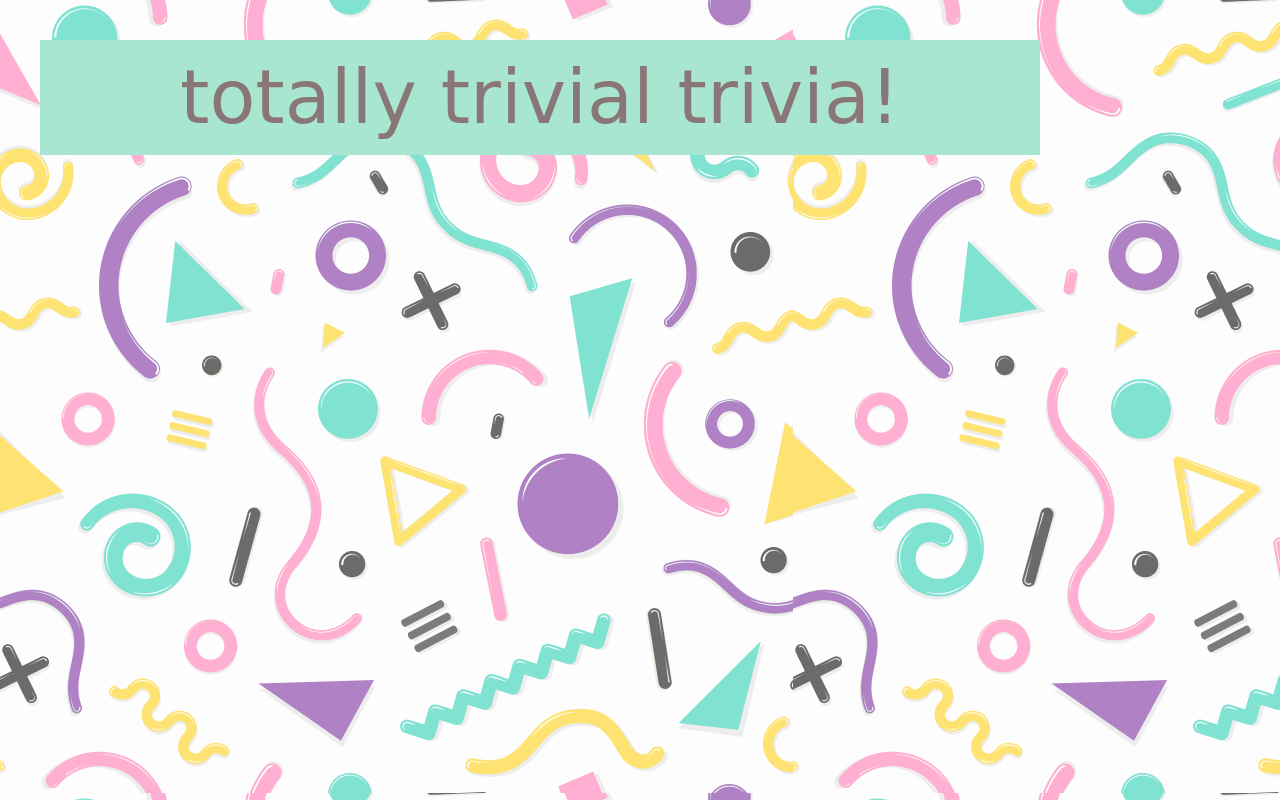
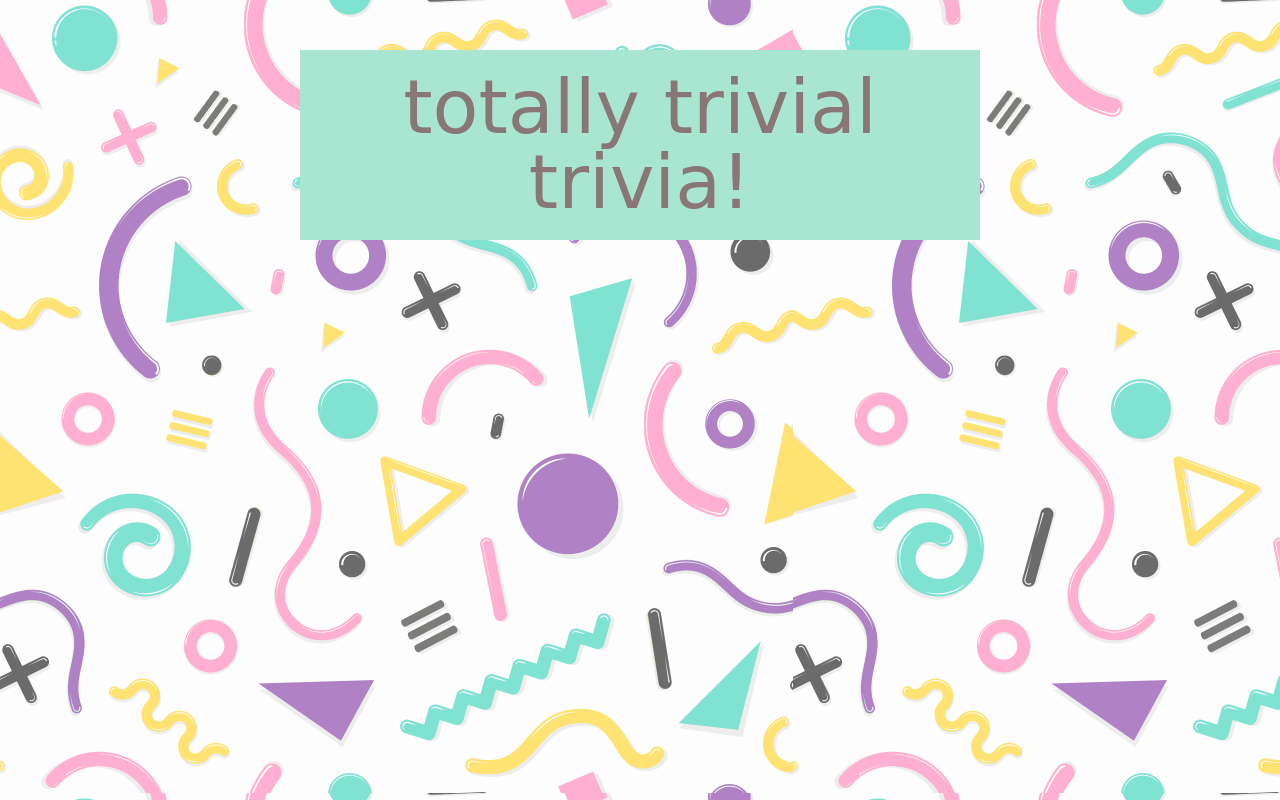
Before and after one commit to rbindas/TriviaGame, a plain HTML site: page index.html in a window 1280 px wide. Drawn offline with Linux system fonts and the light colour scheme; a web font is replaced by a local one.

Commit message:
skeleton re-done

```diff
--- a/assets/css/style.css
+++ b/assets/css/style.css
@@ -9,9 +9,11 @@ body {
   font-family: 'Freckle Face', cursive;
   text-align: center;
   font-size: 75px;
-  width: 75%;
+  width: 50%;
   padding: 20px;
-  margin: 40px;
+  margin-left: auto;
+  margin-right: auto;
+  margin-top: 50px;
   color: #897777;
   background: #A9E6D2;
 }
```
